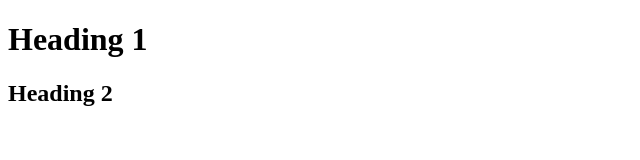
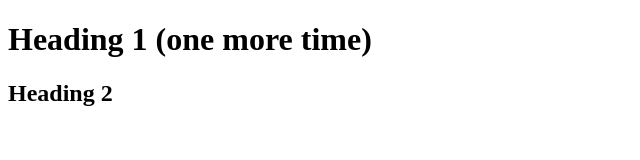
Before and after one commit to gerseystelmach/helloworld, a plain HTML site: page index.html in a window 1280 px wide. Shown: the whole page, without its empty margins (0-640 px from the left). Drawn offline with Linux system fonts and the light colour scheme.

Commit message:
Change made in the tag <h1>

```diff
--- a/index.html
+++ b/index.html
@@ -7,7 +7,7 @@
     <title>helloWorld Site</title>
 </head>
 <body>
-    <h1>Heading 1</h1>
+    <h1>Heading 1 (one more time)</h1>
     <h2>Heading 2</h2>
 </body>
 </html>
```
